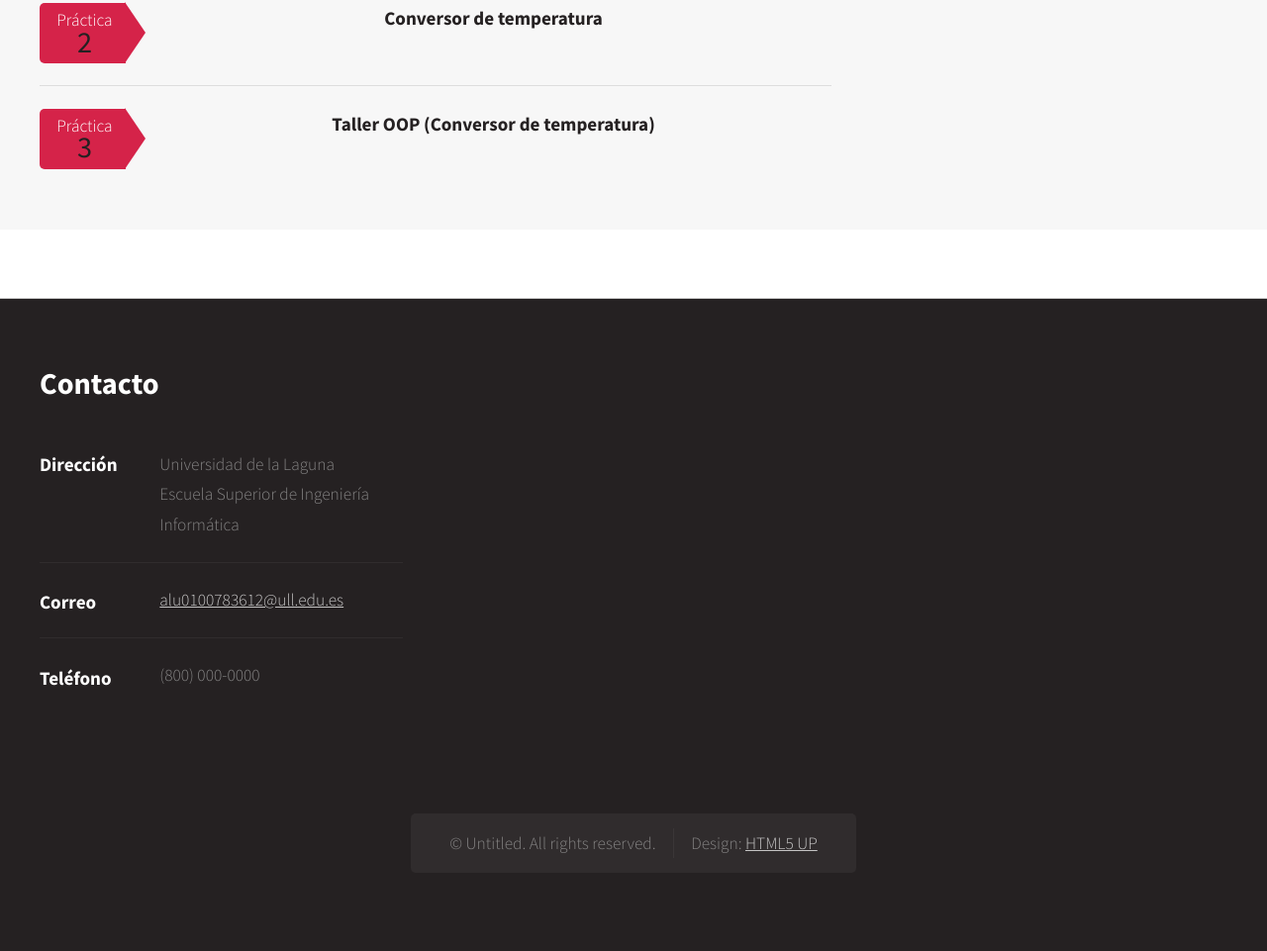
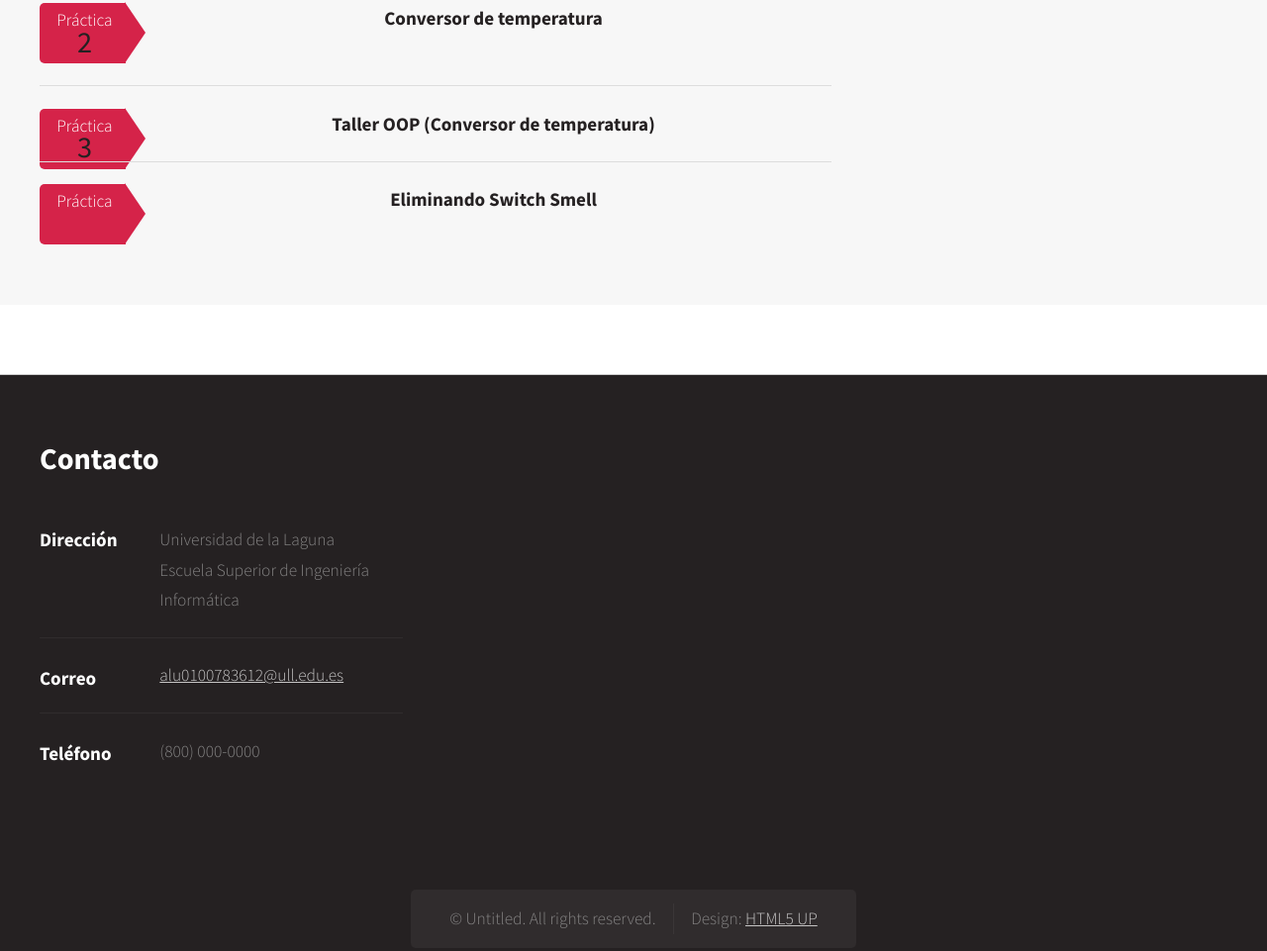
Before and after one commit to alu0100783612/alu0100783612.github.io, a plain HTML site: page DSI/DSI.html in a window 1280 px wide. Shown: the part 994-1955 px from the top of the page at 99% size. Drawn offline with Linux system fonts and the light colour scheme; files whose address does not match are found by name.

Commit message:
practica 4 DSI

```diff
--- a/DSI/DSI.html
+++ b/DSI/DSI.html
@@ -74,6 +74,11 @@
 											<h3><a href="http://ull-esit-gradoii-dsi.github.io/object-oriented-programming-in-js-josemena-yerayperez/">Taller OOP (Conversor de temperatura) </a></h3>
 											<p></p>
 										</li>
+																				<li>
+											<span class="date">Práctica <strong></strong></span>
+											<h3><a href="http://ull-esit-gradoii-dsi.github.io/eliminacion-del-switch-smell-josemena-yerayperez-1516/">Eliminando Switch Smell</a></h3>
+											<p></p>
+										</li>
 									</ul>
 								</section>
 							</div>
```
